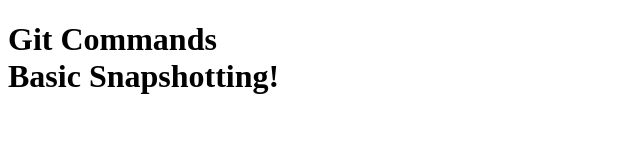
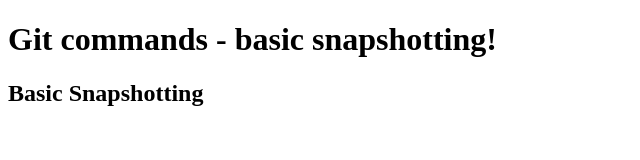
Before and after one commit to alexwertand/git-project, a plain HTML site: page index.html in a window 1280 px wide. Shown: the whole page, without its empty margins (0-640 px from the left). Drawn offline with Linux system fonts and the light colour scheme.

Commit message:
edit h1 tag, add h2 tag

```diff
--- a/index.html
+++ b/index.html
@@ -7,7 +7,8 @@
 </head>
 <body>
 	<main>
-		<h1>Git Commands <br> Basic Snapshotting!</h1>
+		<h1>Git commands - basic snapshotting!</h1>
+		<h2>Basic Snapshotting</h2>
 		<section>
 			<div></div>
 			<div></div>
```
